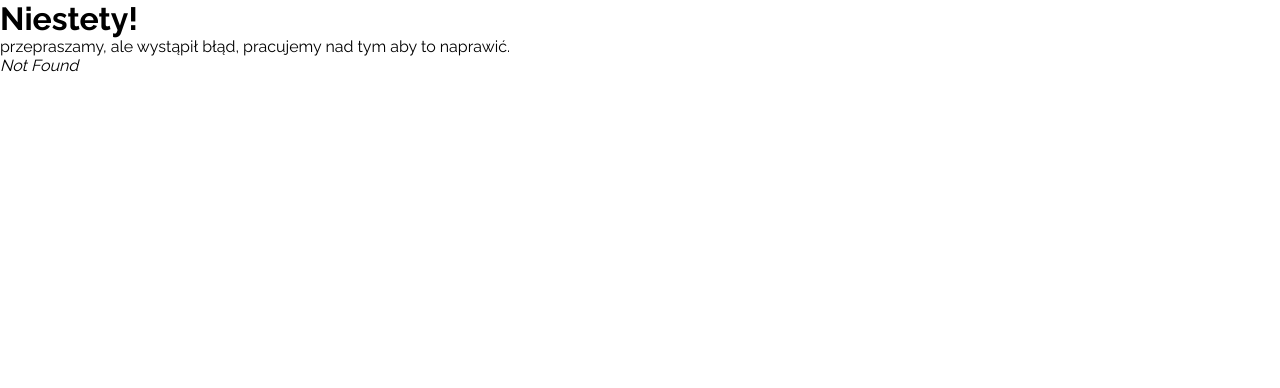
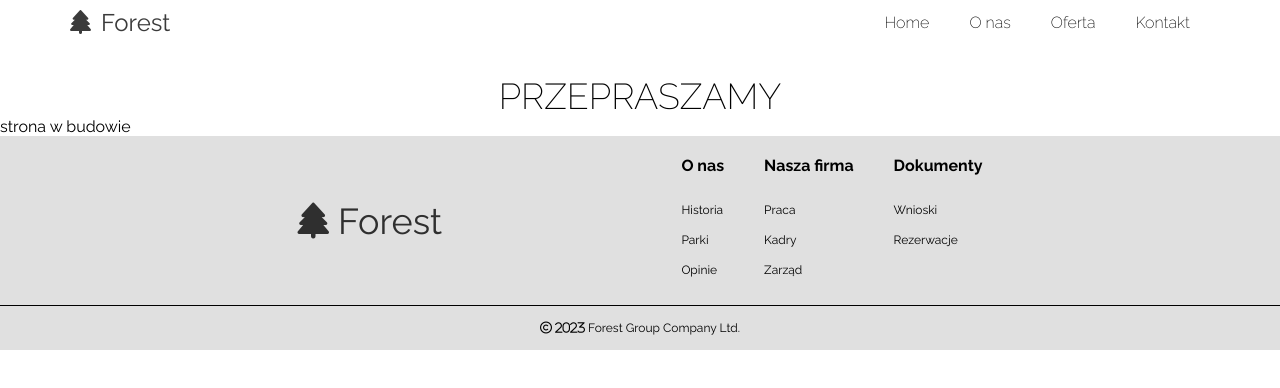
Before and after one commit to nitPawel/forestgroup-react, a React (Create React App) app: page /offers in a window 1280 px wide. Before the commit this address had no page. Shown: the top 388 px of the page. Built offline with nearby package versions, Linux system fonts and the light colour scheme.

Commit message:
added subpage-component MoreOffers

```diff
--- a/src/App.js
+++ b/src/App.js
@@ -3,6 +3,7 @@ import { createBrowserRouter, RouterProvider } from 'react-router-dom'
 import './App.css'
 import ErrorPage from './error-page'
 import Contact from './routes/Contact'
+import MoreOffers from './routes/MoreOffers'
 import Root from './routes/root'
 
 const router = createBrowserRouter([
@@ -14,6 +15,10 @@ const router = createBrowserRouter([
 	{
 		path: '/contact',
 		element: <Contact />
+	},
+	{
+		path: '/offers',
+		element: <MoreOffers />
 	}
 ])
 
--- a/src/components/NavBar.js
+++ b/src/components/NavBar.js
@@ -8,11 +8,7 @@ const NavBar = () => {
 				<div className='nav-logo'>
 					<p className='nav-text'>
 						<Link to={'/'} className='nav-text'><i className='fas fa-tree'></i>Forest</Link>
-						{/* <Link to={`contacts/1`}>Your Name</Link> */}
-						{/* <a href='#home' className='nav-text'>
-
-						</a> */}
-					</p>
+						</p>
 				</div>
 				<div className='nav-links'>
 					<NavLinks linksClass={'nav-bar'} />
--- a/src/components/Offers.js
+++ b/src/components/Offers.js
@@ -1,6 +1,7 @@
 // import OffersBox from './OffersBox'
 import { offers } from '../data'
 import OffersOptions from './OffersOptions'
+import { Link } from 'react-router-dom'
 
 const Offers = () => {
 	return (
@@ -27,7 +28,8 @@ const Offers = () => {
 			</div>
 			<div className='more-btn'>
 				<div className=' box-button more-btn'>
-					<a href='offers.html'>Więcej </a>
+					{/* <Link to={'/'} className='nav-text'><i className='fas fa-tree'></i>Forest</Link>  */}
+					<Link to={'/offers'}>Więcej </Link>
 				</div>
 			</div>
 		</section>
--- /dev/null
+++ b/src/routes/MoreOffers.js
@@ -0,0 +1,15 @@
+import Footer from '../components/Footer'
+import NavBar from '../components/NavBar'
+
+const MoreOffers = () => {
+	return (
+		<>
+			<NavBar />
+			<h2 className='contact-title'>Przepraszamy</h2>
+			<div>strona w budowie</div>
+			<Footer />
+		</>
+	)
+}
+
+export default MoreOffers
```
